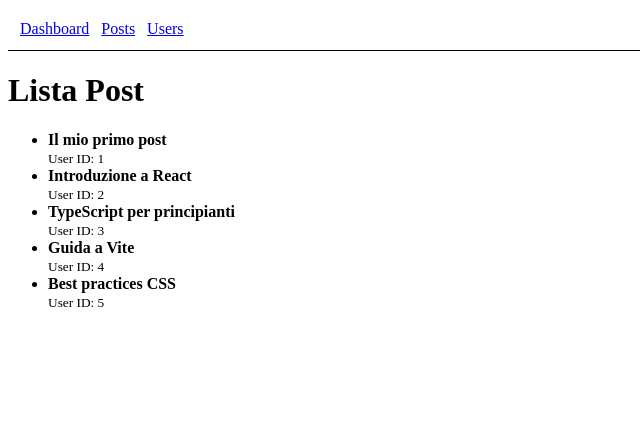
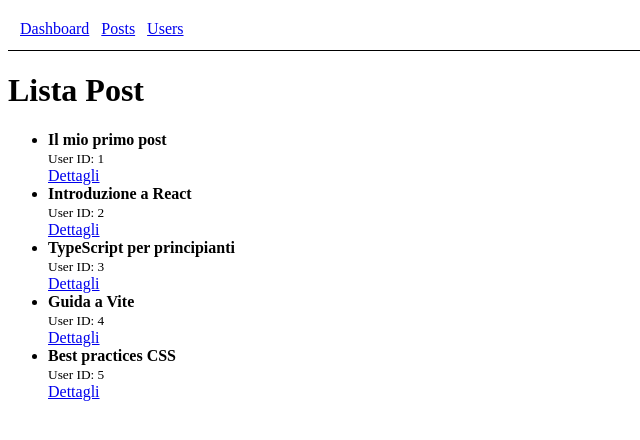
Before and after one commit to Fabio-Bianco/frontend-recruiting, a React (Vite) app: page /posts in a window 1280 px wide. Shown: the top 440 px of the page, without its empty margins (0-640 px from the left). Built offline with nearby package versions, Linux system fonts and the light colour scheme; data requests are answered from the project's data file.

Commit message:
feat: add link to post details in PostsList component

```diff
--- a/src/pages/PostsDetails.tsx
+++ b/src/pages/PostsDetails.tsx
@@ -2,6 +2,7 @@ import { useEffect, useState } from "react";
 import { useParams } from "react-router-dom";
 import { getPostById } from "../api/posts.api";
 import type { Post } from "../types/post";
+
 
 export default function PostsDetails() {
   const { id } = useParams();
--- a/src/pages/PostsList.tsx
+++ b/src/pages/PostsList.tsx
@@ -1,6 +1,7 @@
 import { useEffect, useState } from "react";
 import { getPosts } from "../api/posts.api";
 import type { Post } from "../types/post";
+import { Link } from "react-router-dom";
 
 // Questo componente rappresenta la pagina che mostra la lista dei post
 export default function PostsList() {
@@ -45,6 +46,8 @@ export default function PostsList() {
             <strong>{post.title}</strong>
             <br />
             <small>User ID: {post.userId}</small>
+            <br />
+            <Link to={`/posts/${post.id}`}>Dettagli</Link>
           </li>
         ))}
       </ul>
```
